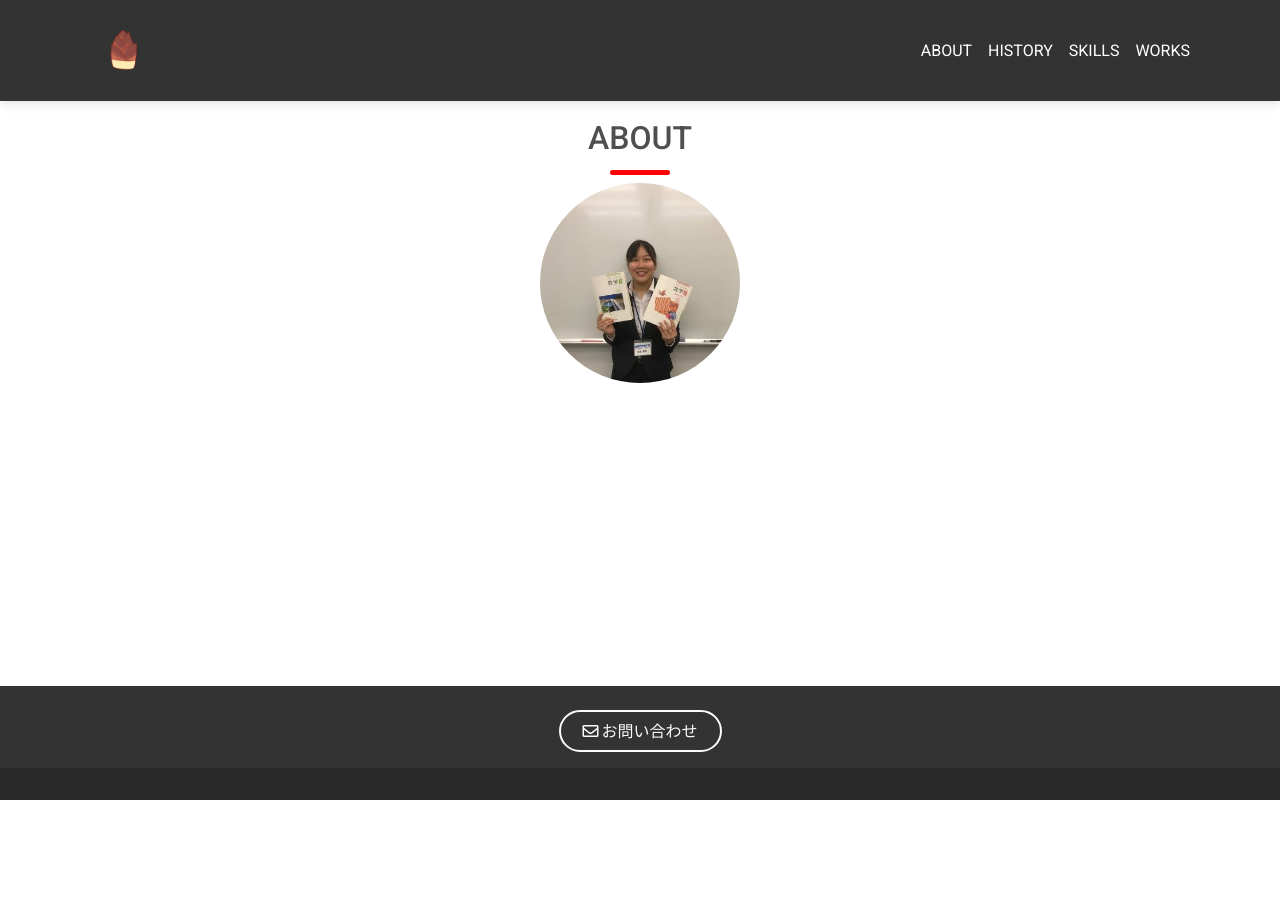
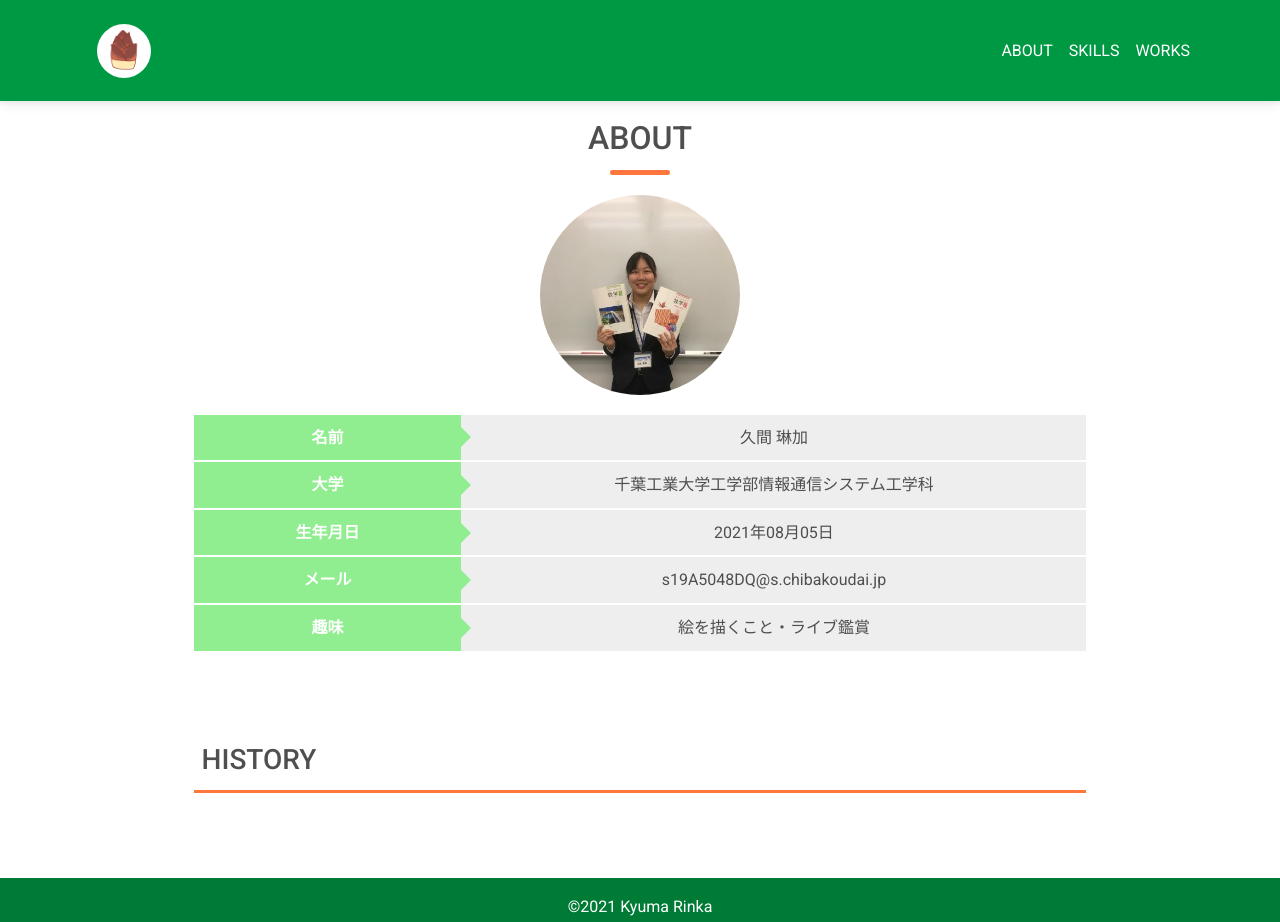
Before and after one commit to rnk0085/portfolio, a plain HTML site: page about.html in a window 1280 px wide. Before the commit the page ends 800 px from the top, so only its background shows below. Drawn offline with nearby package versions, Linux system fonts and the light colour scheme.

Commit message:
HISTORYをABOUT内に移動

```diff
--- a/about.html
+++ b/about.html
@@ -32,13 +32,13 @@
     min-height: 100vh;
     z-index: 10;">
 
-    <nav class="navbar navbar-expand-lg navbar-light" style="background-color: #333333;">
+    <nav class="navbar navbar-expand-lg navbar-light" style="background-color: #009943;">
         <!-- Container wrapper -->
         <div class="container">
 
             <a href="index.html" 　class="navbar-brand">
                 <img src="./static/takenoko02.png" height="54" alt="" loading="lazy"
-                    style="margin-top: -1px; margin:15px;" />
+                    style="margin-top: -1px; margin:15px; background-color: white; border-radius: 50%;" />
             </a>
 
             <!-- Toggle button -->
@@ -55,10 +55,6 @@
 
                     <li class="nav-item">
                         <a class="nav-link text-white" href="about.html">ABOUT</a>
-                    </li>
-
-                    <li class="nav-item">
-                        <a class="nav-link text-white" href="history.html">HISTORY</a>
                     </li>
 
                     <li class="nav-item">
@@ -79,44 +75,56 @@
     <main style="flex: 1;">
 
         <div class="container">
-            <div class="about">
+            <div class="center" style="margin: auto; width: 80%;">
                 <h2>ABOUT</h2>
-                <div class="center">
+                <div class="center" style="margin: 20px;">
                     <img src="./static/teacher_photo.jpg" class="photo">
+
+
                 </div>
+                <table>
+                    <tr>
+                        <th>名前</th>
+                        <td>久間 琳加</td>
+                    </tr>
+                    <tr>
+                        <th>大学</th>
+                        <td>千葉工業大学工学部情報通信システム工学科</td>
+                    </tr>
+                    <tr>
+                        <th>生年月日</th>
+                        <td>2021年08月05日</td>
+                    </tr>
+                    <tr>
+                        <th>メール</th>
+                        <td>s19A5048DQ@s.chibakoudai.jp</td>
+                    </tr>
+                    <tr>
+                        <th>趣味</th>
+                        <td>絵を描くこと・ライブ鑑賞</td>
+                    </tr>
+                </table>
                 <br>
                 <br>
                 <br>
+                <div class="history" style="text-align: left;">
+                    <h3>HISTORY</h3>
+                    <br>
+                    <br>
+                    <br>
+                </div>
             </div>
+
         </div>
 
     </main>
 
 
     <section class="">
-        <footer class="text-center text-white" style="background-color: #333333;">
-            <!-- Grid container -->
-            <div class="container p-4 pb-0">
-                <!-- Section: CTA -->
-                <section class="">
-                    <div class="d-flex justify-content-center align-items-center">
-
-                        <p>
-                            <a href="#">
-                                <button type="button" class="btn btn-outline-light btn-rounded">
-                                    <i class="far fa-envelope" style="font-size: 16px;"></i>
-                                    <span style="font-size: 16px;">お問い合わせ</span>
-                                </button>
-                            </a>
-                        </p>
-                    </div>
-                </section>
-                <!-- Section: CTA -->
-            </div>
-            <!-- Grid container -->
-
+        <footer class="text-center text-white" style="background-color: #009943;">
             <!-- Copyright -->
             <div class="text-center p-3" style="background-color: rgba(0, 0, 0, 0.2);">
+                <p>&copy;2021 Kyuma Rinka</p>
             </div>
             <!-- Copyright -->
         </footer>
--- a/static/main.css
+++ b/static/main.css
@@ -53,7 +53,7 @@
     color: #FFF;
   }
 
-/* 見出し部分 */
+/* 見出し・タイトル */
 h2 {
   position: relative;
   padding: 1.1rem;
@@ -68,7 +68,97 @@ h2:before {
   height: 5px;
   content: '';
   border-radius: 3px;
-  background: red;
+  background: #FF773E;
+}
+
+/* 小見出し */
+h3 {
+    position: relative;
+    padding: 1rem .5rem;
+  }
+
+  h3:after {
+    position: absolute;
+    bottom: 0;
+    left: 0;
+    width: 100%;
+    height: 3px;
+    content: '';
+    background: #FF773E;
+  }
+
+/* テーブル */
+table{
+    width: 100%;
+    border-collapse: collapse;
+  }
+
+  table tr{
+    border-bottom: solid 2px white;
+  }
+
+  table tr:last-child{
+    border-bottom: none;
+  }
+
+  table th{
+    position: relative;
+    text-align: left;
+    width: 30%;
+    background-color: #90EE90;
+    color: white;
+    text-align: center;
+    padding: 10px 0;
+  }
+
+
+table th:after{
+    display: block;
+    content: "";
+    width: 0px;
+    height: 0px;
+    position: absolute;
+    top:calc(50% - 10px);
+    right:-10px;
+    border-left: 10px solid #90EE90;
+    border-top: 10px solid transparent;
+    border-bottom: 10px solid transparent;
+  }
+
+  table td{
+    text-align: left;
+    width: 70%;
+    text-align: center;
+    background-color: #eee;
+    padding: 10px 20px;
+  }
+
+/* リスト */
+ul.cp_list {
+	padding:0.5em;
+	list-style-type:none;
+}
+ul.cp_list li {
+	position:relative;
+	padding: 0em 0.3em 0.3em 1.3em;
+}
+ul.cp_list li:after,ul.cp_list li:before {
+	position:absolute;
+	content:'';
+	display:block;
+	background: #FFC107;
+	top: 0.43em;
+	left: 0.5em;
+	height: 11px;
+	width: 4px;
+	border-radius: 10px;
+	transform: rotate(45deg);
+}
+ul.cp_list li:before {
+	top: 0.6em;
+	left: 0.2em;
+	height:8px;
+	transform:rotate(-45deg);
 }
 
 /* たけのこアニメーション */
```
Also changed, not shown: history.html (deleted, +0 -131 lines), index.html (+26 -40 lines), skills.html (+4 -27 lines), works.html (+4 -27 lines).
